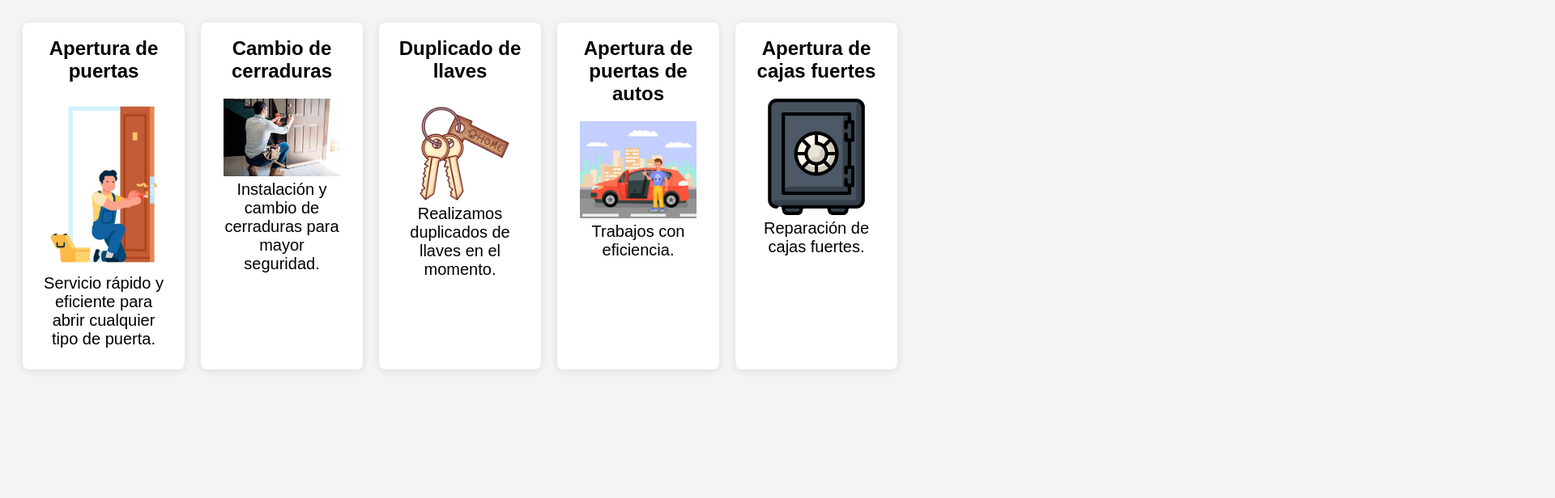
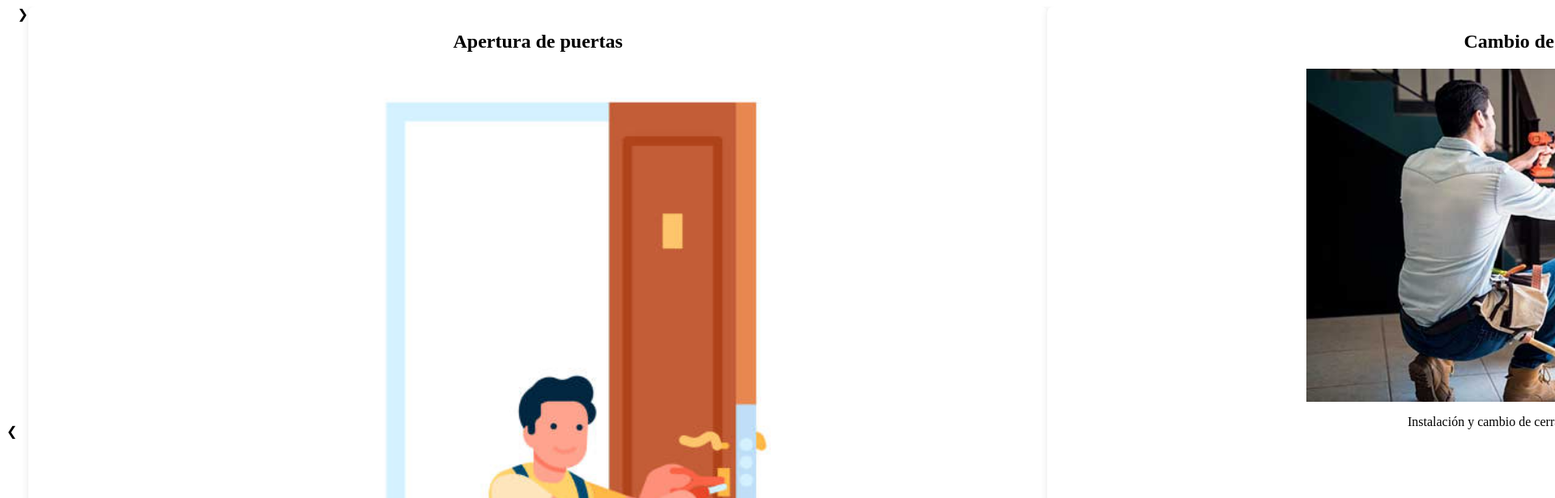
Before and after one commit to fabyup/tarjetas, a plain HTML site: page index.html in a window 1280 px wide. Shown: the top 616 px of the page at 81% size, 1920 px wide, since content can reach past the window. Drawn offline with Linux system fonts and the light colour scheme.

Commit message:
sigi cambiendo codigo

```diff
--- a/codigo.css
+++ b/codigo.css
@@ -1,68 +1,35 @@
-body {
-    font-family: Arial, sans-serif;
-    background-color: #f4f4f4;
+.tarjetas-container {
     display: flex;
-    flex-wrap: wrap;
-    padding: 20px;
+    align-items: center;
+    position: relative;
+    overflow: hidden;
+    width: 500%;
+    /* Cambiado a auto para adaptarse al contenido */
+    height: auto;
+    /* Altura fija para el contenedor */
 }
 
-.tarjetas-container {
+.tarjetas-inner {
     display: flex;
-    /* Habilita flexbox para el contenedor */
-    flex-wrap: wrap;
-    /* Permite que las tarjetas se envuelvan */
-    gap: 20px;
-    /* Espacio entre las tarjetas */
-    justify-content: center;
-    /* Centra las tarjetas en el contenedor */
+    transition: transform 0.3s ease;
+    width: 100%;
+    /* Cambiado a auto para adaptarse al contenido */
 }
 
 .tarjeta {
     background-color: white;
     border-radius: 8px;
     box-shadow: 0 2px 10px rgba(0, 0, 0, 0.1);
-    overflow: hidden;
-    flex: 1 1 200px;
-    /* Permite que las tarjetas crezcan y se encojan */
-    max-width: 100px;
-    /* Ancho máximo de las tarjetas */
-    min-width: 180px;
-    /* Ancho mínimo de las tarjetas */
+    width: 200%;
+    /* Cambiado a auto para que las tarjetas ocupen solo el espacio que necesitan */
     display: flex;
-    /* Habilita flexbox en la tarjeta */
     flex-direction: column;
-    /* Organiza los elementos en columna */
     align-items: center;
-    /* Centra horizontalmente */
     padding: 10px;
-    /* Espaciado interno */
+    box-sizing: border-box;
+    /* Asegura que el padding no afecte el ancho total */
 }
 
 .imagen-cerrajero {
-    width: 80%;
-    /* Ajusta el ancho de la imagen */
-    max-width: 200px;
-    /* Ancho máximo de la imagen */
-    height: auto;
-    /* Mantiene la proporción de la imagen */
+    width: 50%;
 }
-
-h2 {
-    text-align: center;
-    margin-top: 8px;
-}
-
-p {
-    text-align: center;
-    font-size: 20px;
-    margin: 5px 16px 16px;
-    /* Ajusta el margen */
-}
-
-/* Media Queries para pantallas más pequeñas */
-@media (max-width: 600px) {
-    .tarjeta {
-        flex: 1 1 100%;
-        /* Ocupa el 100% del ancho en pantallas pequeñas */
-    }
-}
--- a/codigo.js
+++ b/codigo.js
@@ -3,7 +3,7 @@ document.addEventListener("DOMContentLoaded", () => {
     new ServicioCerrajero(
       "Apertura de puertas",
       "Servicio rápido y eficiente para abrir cualquier tipo de puerta.",
-      "istockphoto-1357874479-612x612.jpg"
+      "abriendo puerta 1.jpg"
     ),
     new ServicioCerrajero(
       "Cambio de cerraduras",
@@ -27,12 +27,53 @@ document.addEventListener("DOMContentLoaded", () => {
     )
   ];
 
+  const contenedor = document.querySelector("#tarjetas-inner");
+  let tarjetaActual = 0;
+  let modoVista = "individual"; // Inicialmente en modo individual
+
   const agregarTarjetas = () => {
-    const contenedor = document.querySelector(".tarjetas-container");
     servicios.forEach(servicio => {
       contenedor.appendChild(servicio.crearTarjeta());
     });
+    mostrarTarjetaActual(); // Mostrar la primera tarjeta al final
   };
+
+  const mostrarTarjetaActual = () => {
+    if (modoVista === "individual") {
+      // Ajusta el contenedor para mostrar solo una tarjeta
+      contenedor.style.width = "100%"; // Asegúrate de que el contenedor sea del 100%
+      contenedor.style.transform = `translateX(-${tarjetaActual * 100}%)`;
+    } else {
+      // Cambia la transformación y el ancho del contenedor para mostrar todas las tarjetas
+      contenedor.style.transform = `translateX(0)`;
+      contenedor.style.width = "auto"; // Se adapta al tamaño de las tarjetas
+    }
+  };
+
+  const nextTarjeta = () => {
+    if (modoVista === "individual") {
+      tarjetaActual = (tarjetaActual + 1) % servicios.length; // Ciclo al principio si se pasa de la última
+      mostrarTarjetaActual();
+    }
+  };
+
+  const prevTarjeta = () => {
+    if (modoVista === "individual") {
+      tarjetaActual = (tarjetaActual - 1 + servicios.length) % servicios.length; // Ciclo al final si se va a la anterior
+      mostrarTarjetaActual();
+    }
+  };
+
+  const toggleView = () => {
+    modoVista = modoVista === "individual" ? "todas" : "individual";
+    document.getElementById("toggle-view").textContent =
+      modoVista === "individual" ? "Ver todas" : "Ver de a una";
+    mostrarTarjetaActual(); // Actualizar la vista
+  };
+
+  document.getElementById("next").addEventListener("click", nextTarjeta);
+  document.getElementById("prev").addEventListener("click", prevTarjeta);
+  document.getElementById("toggle-view").addEventListener("click", toggleView);
 
   agregarTarjetas();
 });
--- a/index.html
+++ b/index.html
@@ -7,7 +7,14 @@
     <link rel="stylesheet" href="codigo.css">
 </head>
 <body>
-    <div class="tarjetas-container"></div>
+    <div class="tarjetas-container" id="tarjetas-container">
+        <span id="prev" class="arrow">&#10094;</span>
+        <div class="tarjetas-inner" id="tarjetas-inner">
+           <span id="next" class="arrow">&#10095;</span>
+        </div>
+
+    </div>
+    <button id="toggle-view">Ver de a una</button>
     <script src="Servicio.js"></script>
     <script src="codigo.js"></script>
 </body>
```
Also changed, not shown: abriendo puerta 1.jpg (renamed from istockphoto-1357874479-612x612.jpg).
